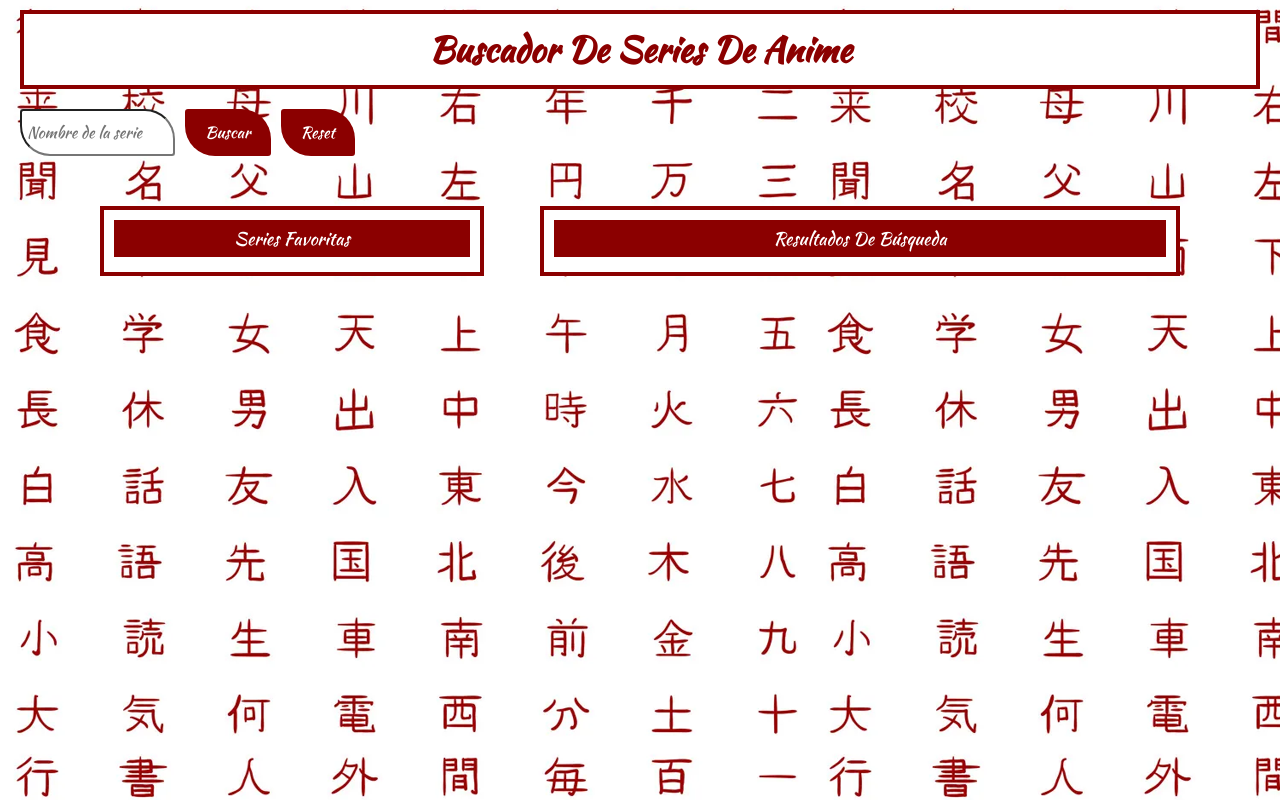
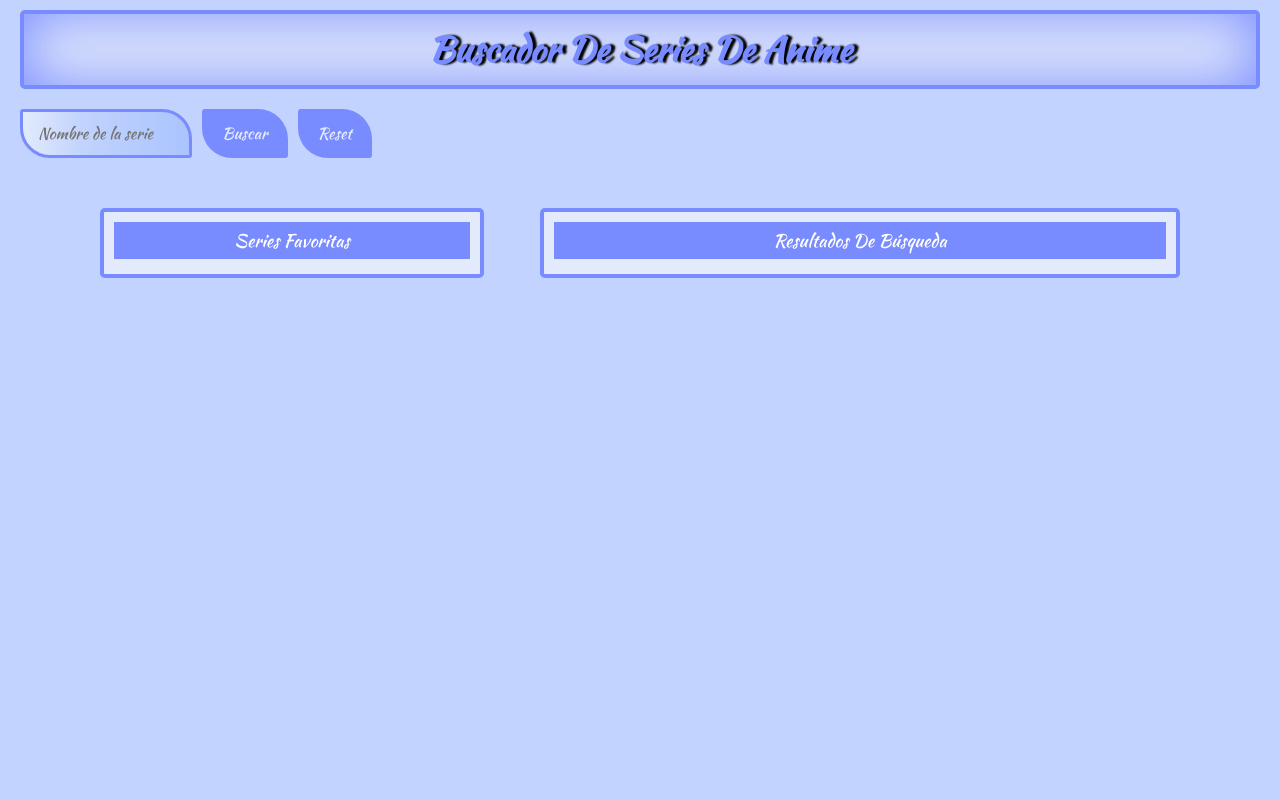
Before and after one commit to Adalab/modulo-2-evaluacion-final-carodriguezp, a website built with Vite: page src/index.html in a window 1280 px wide. Built offline with nearby package versions, Linux system fonts and the light colour scheme.

Commit message:
new style improved

```diff
--- a/src/scss/layout/_page.scss
+++ b/src/scss/layout/_page.scss
@@ -1,16 +1,21 @@
 body {
-    background-image: url(../images/kanji.PNG);
+    background: radial-gradient(circle, transparent 20%, $color-fair-blue 20%, $color-fair-blue 80%, transparent 80%, transparent) 0% 0% / 26px 26px, radial-gradient(circle, transparent 20%, $color-fair-blue 20%, $color-fair-blue 80%, transparent 80%, transparent) 13px 13px / 26px 26px, linear-gradient($color-clair-blue 0.5px, transparent 0.5px) 0px -0.25px / 13px 13px, linear-gradient(90deg, $color-clair-blue 0.5px, $color-fair-blue 0.5px) -0.25px 0px / 13px 13px $color-fair-blue;
+    background-size: 26px 26px, 26px 26px, 13px 13px, 13px 13px;
+    background-color: $color-fair-blue;
 }
 
 .tittle-container {
-    background-color: $color-white;
-    border: solid 4px $color-red;
+    box-shadow: inset 0px 0px 59px 0px rgba(120, 139, 255);
+    background-color: #e2eafc;
+    border-radius: 5px;
+    border: solid 4px $color-deep-blue;
     margin: 10px 20px;
 
     h1 {
         padding: 10px 20px;
         text-align: center;
-        color: $color-red;
+        color: $color-deep-blue;
+        text-shadow: 4px 0px 2px black;
         font-family: $font-Kaushan;
         text-transform: capitalize;
         font-size: 3.5rem;
@@ -31,12 +36,18 @@ body {
     gap: 10px;
 
     input {
-        color: $color-red;
+        color: $color-fire-orange;
         font-family: $font-Kaushan;
         font-weight: $font-weight;
         font-size: 1.6rem;
-        padding: 10px 5px;
+        padding: 10px 10px 10px 15px;
         border-radius: 3px 30px;
+        border: 3px solid $color-deep-blue;
+        background: linear-gradient(90deg, rgba(226, 234, 252, 1) 0%, rgba(193, 211, 254, 1) 36%, rgba(171, 196, 255, 1) 100%);
+
+        &:focus {
+            border: 3px solid $color-yellow-orange;
+        }
     }
 }
 
@@ -48,14 +59,14 @@ body {
     padding: 10px 20px;
     border: none;
     border-radius: 3px 30px;
-    background-color: $color-red;
-    color: $color-white;
+    background-color: $color-deep-blue;
+    color: $color-clair-blue;
     cursor: pointer;
 
     &:hover {
-        background-color: $color-green;
-        color: $color-red;
-        border: 3px solid $color-red;
+        background-color: $color-yellow-sun;
+        color: $color-deep-blue;
+        border: 3px solid $color-deep-blue;
         transform: scale(1.1);
         transition: transform 0.8s;
     }
@@ -65,7 +76,7 @@ body {
 
 .favorite-anime {
     img {
-        border: solid 5px $color-green;
+        border: solid 5px $color-yellow-sun;
     }
 }
 
@@ -75,8 +86,9 @@ body {
     padding: 40px 100px;
 
     &__section-favorite {
-        border: solid 4px $color-red;
-        background-color: $color-white;
+        border: solid 4px $color-deep-blue;
+        border-radius: 5px;
+        background-color: $color-clair-blue;
         width: 30vw;
         display: flex;
         flex-direction: column;
@@ -88,7 +100,7 @@ body {
             font-weight: $font-weight;
             text-transform: capitalize;
             text-align: center;
-            background-color: $color-red;
+            background-color: $color-deep-blue;
             margin: 10px;
             padding: 5px;
         }
@@ -101,7 +113,7 @@ body {
             align-items: center;
 
             ul {
-                background-color: $color-red;
+                background-color: $color-deep-blue;
             }
 
             li {
@@ -118,7 +130,7 @@ body {
                 }
 
                 i {
-                    color: $color-green;
+                    color: $color-yellow-sun;
                     font-size: 1.6rem;
 
                     &:hover {
@@ -128,7 +140,7 @@ body {
                 }
 
                 p {
-                    color: $color-green;
+                    color: $color-yellow-sun;
                     font-family: $font-Kaushan;
                     font-size: 1.4rem;
                 }
@@ -138,8 +150,9 @@ body {
 
     &__section-results {
 
-        border: solid 4px $color-red;
-        background-color: $color-white;
+        border: solid 4px $color-deep-blue;
+        border-radius: 5px;
+        background-color: $color-clair-blue;
         width: 50vw;
 
 
@@ -150,13 +163,23 @@ body {
             font-size: 1.8rem;
             text-transform: capitalize;
             text-align: center;
-            background-color: $color-red;
+            background-color: $color-deep-blue;
             margin: 10px;
             padding: 5px;
         }
 
         &-div {
 
+            &_text {
+                background-color: blue;
+                color: $color-deep-blue;
+                font-family: $font-Kaushan;
+                font-size: 1.4rem;
+                font-weight: bold;
+                text-align: center;
+                margin: 10px;
+                padding: 5px;
+            }
 
             &_list-results {
                 background-color: $color-white;
```
